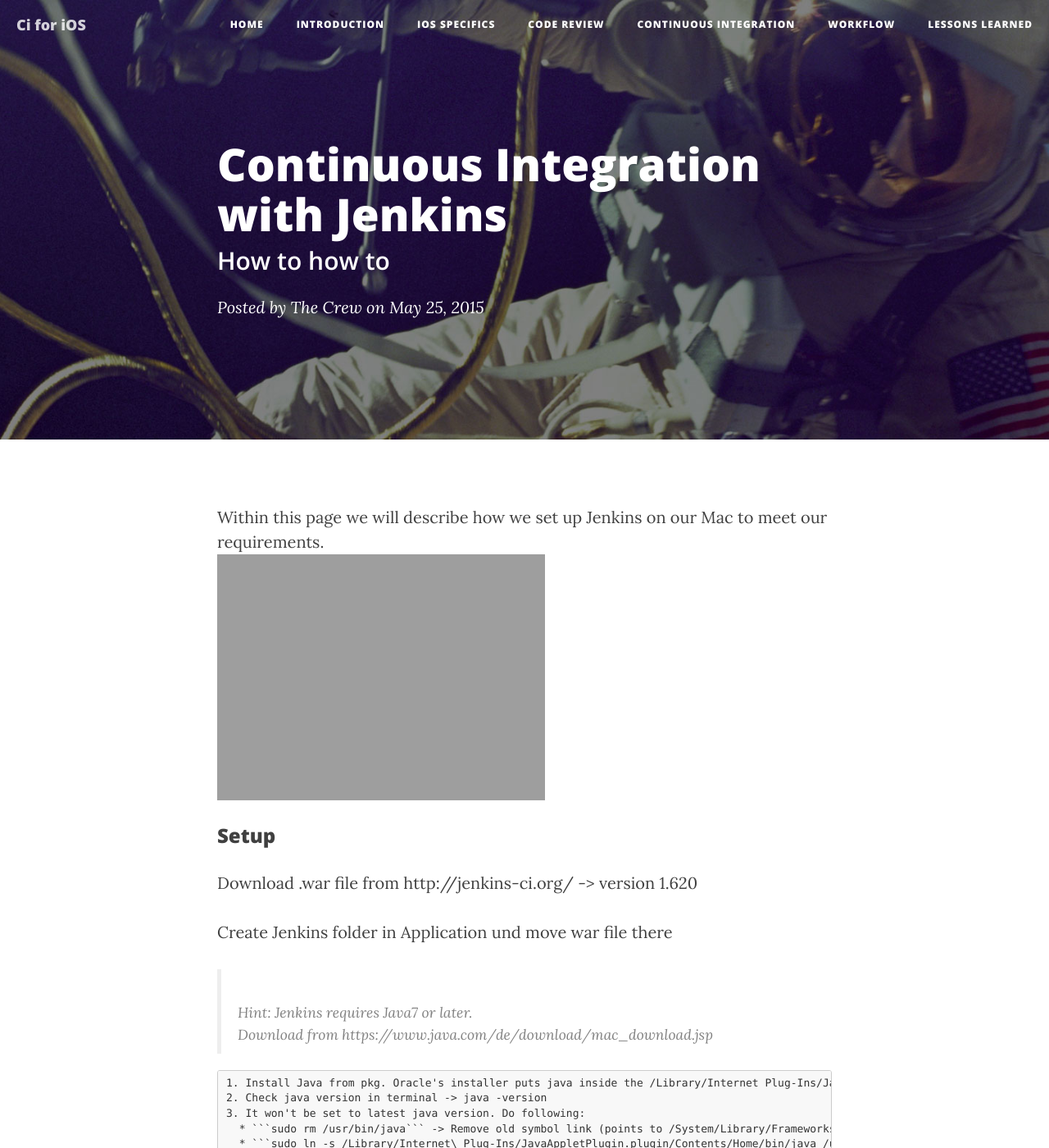
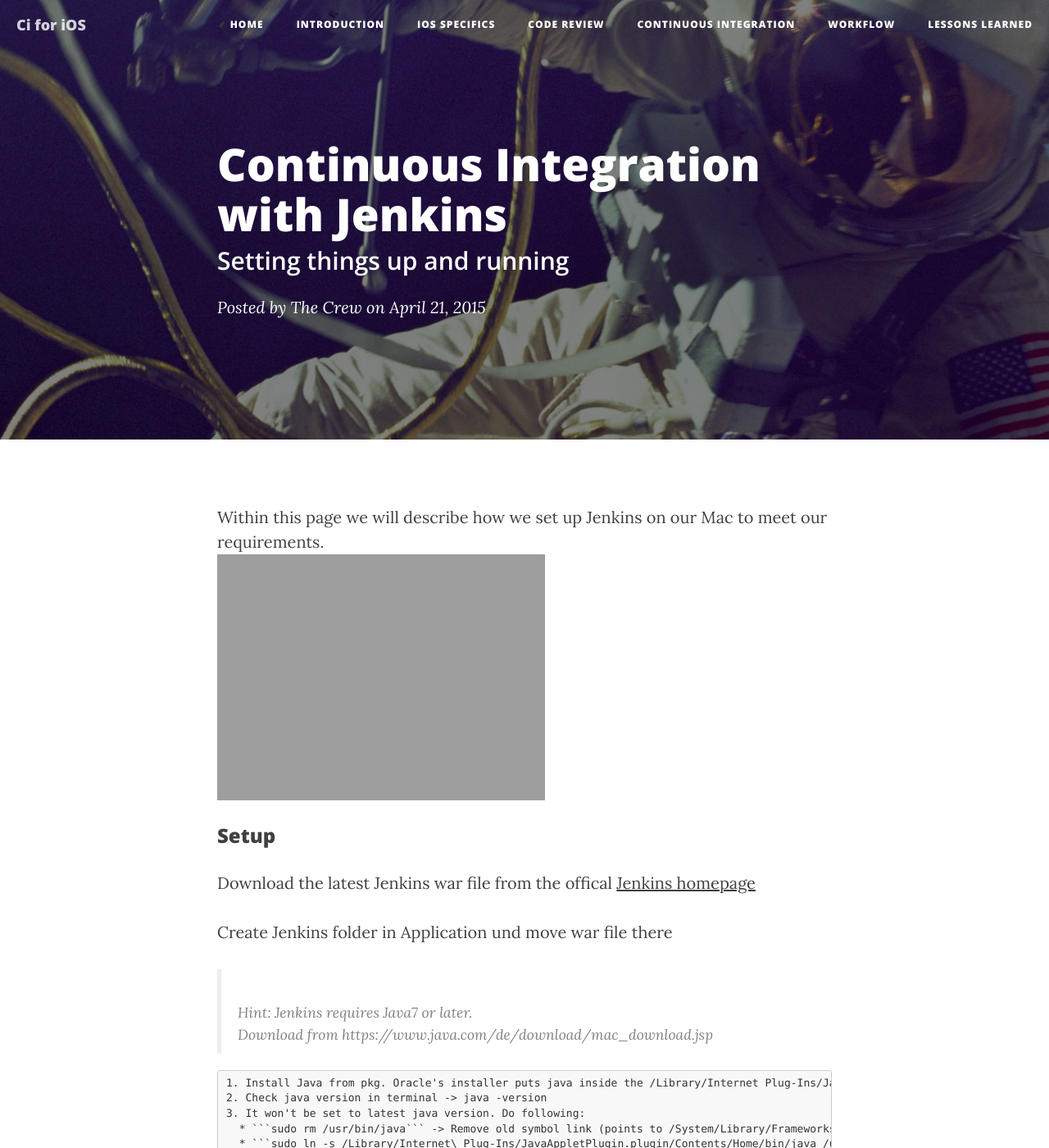
Before and after one commit to ciforios/ciforios.github.io, a Jekyll site: the page built from _posts/2015-05-24-Jenkins.markdown, in a window 1280 px wide and 1400 px high. Shown: the whole window at 82% size. Built offline with Jekyll 4.4.1, drawn with Linux system fonts in a browser that asks for light colours; nearby versions of some CDN libraries; Markdown is read by kramdown in place of the engine named in the settings.

Commit message:
changed text

```diff
--- a/_posts/2015-05-08-Code-Signing.markdown
+++ b/_posts/2015-05-08-Code-Signing.markdown
@@ -17,9 +17,9 @@ This post will give you all the information about getting your code-signing up a
 
 1) Head over to the [Apple Developer Center](https://developer.apple.com/membercenter) and log into your account
 
-The next thing we're going to do is to create certificates for development and distribution purposes.
+The next thing we're going to do is to create certificates for Development and Distribution purposes.
 
-> Note: If you don't intend to distribute your apps via TestFlight, you won't need a distribution certificate
+> Note: If you don't intend to distribute your apps via TestFlight, you won't need a Distribution Certificate
 
 Therefore, add new entries in the respective sections within the "Certificates, Identifiers and Profiles" > "Certificates".
 
--- a/_posts/2015-05-24-Jenkins.markdown
+++ b/_posts/2015-05-24-Jenkins.markdown
@@ -1,8 +1,8 @@
 ---
 layout:     post
 title:      "Continuous Integration with Jenkins"
-subtitle:   "How to how to"
-date:       2015-05-25 12:00:00
+subtitle:   "Setting things up and running"
+date:       2015-04-21 12:00:00
 author:     "The Crew"
 header-img: "img/post-bg-06.jpg"
 tags: [continuous-integration]
@@ -13,7 +13,7 @@ Within this page we will describe how we set up Jenkins on our Mac to meet our r
 
 
 ###Setup
-Download .war file from http://jenkins-ci.org/ -> version 1.620
+Download the latest Jenkins war file from the offical [Jenkins homepage](http://jenkins-ci.org/)
 
 Create Jenkins folder in Application und move war file there
 >Hint: *Jenkins requires Java7 or later*.<br>
```
